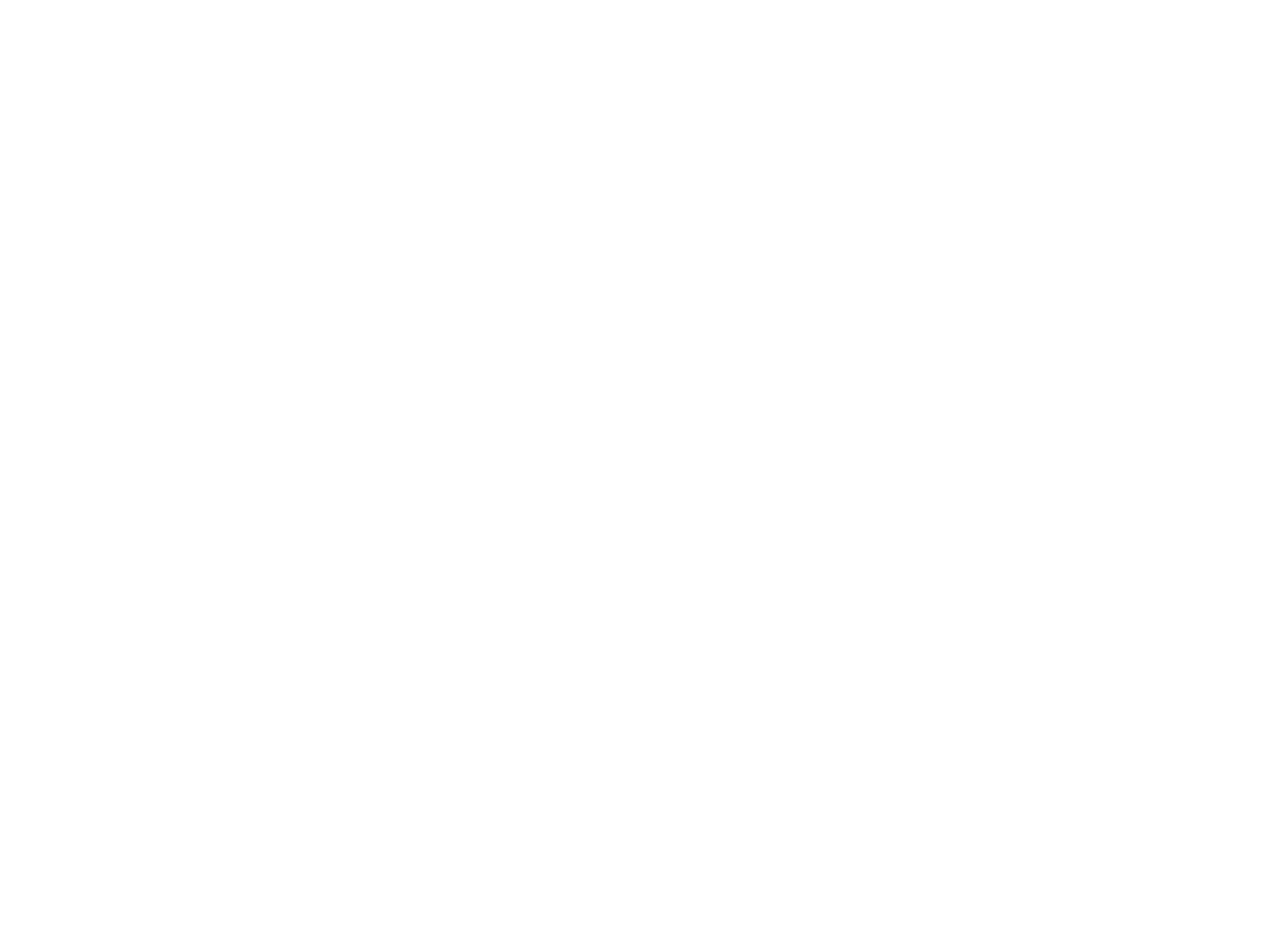
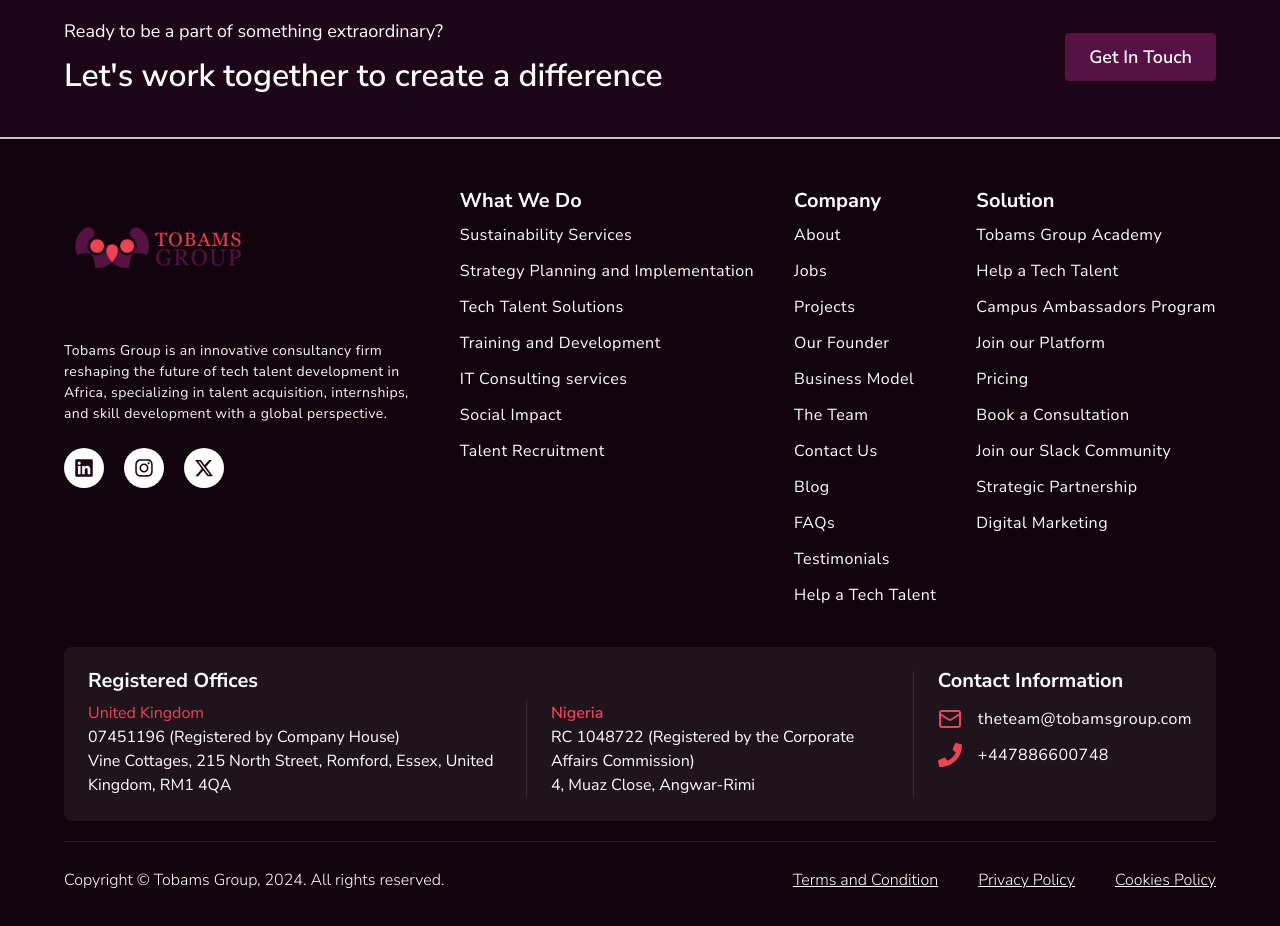
Before and after one commit to AghoghoOgbotor18/frontend-intern-asssesment, a Next.js app: page / in a window 1280 px wide. Shown: the part 220-1146 px from the top of the page. Before the commit the page ends 800 px from the top, so only its background shows below. Built offline with nearby package versions, Linux system fonts and the light colour scheme.

Commit message:
feat: add the footer section and its components

```diff
--- a/package.json
+++ b/package.json
@@ -12,7 +12,8 @@
     "lucide-react": "^1.41.0",
     "next": "16.3.4",
     "react": "19.2.8",
-    "react-dom": "19.2.8"
+    "react-dom": "19.2.8",
+    "react-icons": "^5.7.0"
   },
   "devDependencies": {
     "@tailwindcss/postcss": "^4",
--- /dev/null
+++ b/src/app/components/footer/FooterBottom.jsx
@@ -0,0 +1,29 @@
+export default function FooterBottom() {
+    return (
+        <div className="flex flex-col-reverse items-center gap-3 lg:flex-row lg:justify-between">
+            <p className="text-sm font-light leading-6 text-white lg:text-base">
+                Copyright &copy; Tobams Group, 2024. All rights reserved.
+            </p>
+            <div className="flex flex-wrap justify-center gap-6 lg:gap-10">
+                <a
+                href="#"
+                className="text-sm font-light leading-9 text-white underline lg:text-base"
+                >
+                    Terms and Condition
+                </a>
+                <a
+                href="#"
+                className="text-sm font-light leading-9 text-white underline lg:text-base"
+                >
+                    Privacy Policy
+                </a>
+                <a
+                href="#"
+                className="text-sm font-light leading-9 text-white underline lg:text-base"
+                >
+                    Cookies Policy
+                </a>
+            </div>
+        </div>
+    );
+}
--- /dev/null
+++ b/src/app/components/footer/FooterContact.jsx
@@ -0,0 +1,59 @@
+import { Mail} from "lucide-react";
+import { FaPhone } from "react-icons/fa";
+
+export default function FooterContact() {
+    return (
+        <div className="flex flex-col gap-6 rounded-lg bg-white/[0.06] p-4 lg:flex-row lg:p-6">
+            <div className="flex flex-1 flex-col gap-4 lg:gap-2.5">
+                <h3 className="text-lg font-bold leading-none text-white lg:text-xl">
+                Registered Offices
+                </h3>
+
+                <div className="flex flex-col gap-4 lg:flex-row lg:gap-6">
+                    <p className="text-sm leading-[1.5] text-white lg:text-base">
+                        <span className=" text-accent">United Kingdom</span>
+                        <br />
+                        07451196 (Registered by Company House)
+                        <br />
+                        Vine Cottages, 215 North Street, Romford, Essex, United Kingdom,
+                        RM1 4QA
+                    </p>
+
+                    <div className="hidden w-px shrink-0 self-stretch bg-[rgba(221,208,218,0.12)] lg:block" />
+
+                    <p className="text-sm leading-[1.5] text-white lg:text-base">
+                        <span className="font-semibold text-accent">Nigeria</span>
+                        <br />
+                        RC 1048722 (Registered by the Corporate Affairs Commission)
+                        <br />
+                        4, Muaz Close, Angwar-Rimi
+                    </p>
+                </div>
+            </div>
+
+            <div className="hidden w-px shrink-0 self-stretch bg-[rgba(221,208,218,0.12)] lg:block" />
+
+            <div className="flex flex-col gap-4">
+                <h3 className="text-lg font-bold leading-none text-white lg:text-xl">
+                    Contact Information
+                </h3>
+                <div className="flex flex-col gap-3">
+                    <a
+                        href="mailto:theteam@tobamsgroup.com"
+                        className="flex items-center gap-4 text-sm tracking-[0.03em] text-white lg:text-base"
+                    >
+                        <Mail className="h-6 w-6 shrink-0 text-accent" />
+                        theteam@tobamsgroup.com
+                    </a>
+                    <a
+                        href="tel:+447886600748"
+                        className="flex items-center gap-4 text-sm tracking-[0.03em] text-white lg:text-base"
+                    >
+                        <FaPhone className="h-6 w-6 shrink-0 text-accent" />
+                        +447886600748
+                    </a>
+                </div>
+            </div>
+        </div>
+    );
+}
--- /dev/null
+++ b/src/app/components/footer/FooterCta.jsx
@@ -0,0 +1,18 @@
+export default function FooterCTA() {
+    return (
+        <div className="flex flex-col gap-6 border-b border-[#c4c4c4] bg-[#1D0617] p-6 lg:flex-row lg:items-center lg:justify-between lg:gap-2.5 lg:border-b-2 lg:px-16 lg:py-10">
+            <div className="flex flex-col gap-4 lg:w-[1114px] lg:gap-2.5">
+                <p className="text-sm leading-[1.5] text-white lg:text-lg">
+                Ready to be a part of something extraordinary?
+                </p>
+                <p className="text-xl font-semibold leading-[1.3] text-white lg:text-[32px]">
+                Let's work together to create a difference
+                </p>
+            </div>
+
+            <button className="inline-flex h-10 shrink-0 items-center justify-center gap-2.5 rounded bg-primary px-[22px] py-[11.5px] text-sm font-semibold leading-[1.2] text-white lg:h-12 lg:px-6 lg:py-3 lg:text-lg w-fit">
+                Get In Touch
+            </button>
+        </div>
+    );
+}
--- /dev/null
+++ b/src/app/components/footer/FooterLinks.jsx
@@ -0,0 +1,70 @@
+import Image from "next/image";
+import { FaLinkedin, FaInstagram, FaXTwitter } from "react-icons/fa6";
+import SocialIcon from "./SocialIcon";
+import LinkColumn from "./LinkColumn";
+
+const whatWeDo = [
+    "Sustainability Services",
+    "Strategy Planning and Implementation",
+    "Tech Talent Solutions",
+    "Training and Development",
+    "IT Consulting services",
+    "Social Impact",
+    "Talent Recruitment",
+];
+
+const company = [
+    "About",
+    "Jobs",
+    "Projects",
+    "Our Founder",
+    "Business Model",
+    "The Team",
+    "Contact Us",
+    "Blog",
+    "FAQs",
+    "Testimonials",
+    "Help a Tech Talent",
+];
+
+const solution = [
+    "Tobams Group Academy",
+    "Help a Tech Talent",
+    "Campus Ambassadors Program",
+    "Join our Platform",
+    "Pricing",
+    "Book a Consultation",
+    "Join our Slack Community",
+    "Strategic Partnership",
+    "Digital Marketing",
+];
+
+export default function FooterLinks() {
+    return (
+        <div className="flex flex-col gap-8 py-5 lg:flex-row lg:justify-between">
+            <div className="flex flex-col gap-6">
+                <Image
+                src="/images/tobams-logo.png"
+                alt="Tobams Group logo"
+                width={188}
+                height={73}
+                />
+                <p className="max-w-[356px] text-sm leading-[1.5] tracking-[0.03em] text-[#f8f8f8]">
+                    Tobams Group is an innovative consultancy firm reshaping the future
+                    of tech talent development in Africa, specializing in talent
+                    acquisition, internships, and skill development with a global
+                    perspective.
+                </p>
+                <div className="flex gap-5">
+                <SocialIcon Icon={FaLinkedin} />
+                <SocialIcon Icon={FaInstagram} />
+                <SocialIcon Icon={FaXTwitter} />
+                </div>
+            </div>
+
+            <LinkColumn title="What We Do" items={whatWeDo} />
+            <LinkColumn title="Company" items={company} />
+            <LinkColumn title="Solution" items={solution} />
+        </div>
+    );
+}
--- /dev/null
+++ b/src/app/components/footer/LinkColumn.jsx
@@ -0,0 +1,21 @@
+export default function LinkColumn({ title, items }) {
+    return (
+        <div className="flex flex-col gap-4 lg:gap-3">
+            <h3 className="text-lg font-bold leading-none text-white lg:text-xl">
+                {title}
+            </h3>
+            <ul className="flex flex-col gap-3">
+                {items.map((item) => (
+                    <li key={item}>
+                        <a
+                        href="#"
+                        className="text-sm leading-[1.5] text-white hover:text-accent lg:text-base lg:tracking-[0.03em]"
+                        >
+                            {item}
+                        </a>
+                    </li>
+                ))}
+            </ul>
+        </div>
+    );
+}
--- /dev/null
+++ b/src/app/components/footer/SocialIcon.jsx
@@ -0,0 +1,10 @@
+export default function SocialIcon({ Icon }) {
+    return (
+        <a
+        href="#"
+        className="flex h-10 w-10 shrink-0 items-center justify-center rounded-full bg-white p-2.5 text-[#1D0617] hover:opacity-80"
+        >
+            <Icon className="h-5 w-5" />
+        </a>
+    );
+}
--- /dev/null
+++ b/src/app/components/layout/Footer.jsx
@@ -0,0 +1,21 @@
+import FooterBottom from "../footer/FooterBottom";
+import FooterContact from "../footer/FooterContact";
+import FooterCTA from "../footer/FooterCta";
+import FooterLinks from "../footer/FooterLinks";
+
+
+export default function Footer() {
+    return (
+        <footer className="w-full bg-[#11040E]">
+            <FooterCTA />
+
+            <div className="flex flex-col gap-5 px-6 py-8 lg:px-16 lg:py-8">
+                <FooterLinks />
+                <hr className="border-[rgba(221,208,218,0.12)] lg:hidden" />
+                <FooterContact />
+                <hr className="border-[rgba(221,208,218,0.12)]" />
+                <FooterBottom />
+            </div>
+        </footer>
+    );
+}
--- a/src/app/layout.js
+++ b/src/app/layout.js
@@ -1,6 +1,7 @@
 import { Nunito_Sans } from "next/font/google";
 import "./globals.css";
 import Navbar from "./components/layout/Navbar";
+import Footer from "./components/layout/Footer";
 
 const nunitoSans = Nunito_Sans({
   variable: "--font-nunito-sans",
@@ -17,9 +18,10 @@
     <html lang="en" className={`${nunitoSans.variable} h-full antialiased`}>
       <body className="min-h-full flex flex-col">
         <Navbar />
-        <main className="">
+        <main className="flex-grow">
           {children}
         </main>
+        <Footer />
       </body>
     </html>
   );
--- a/src/app/page.js
+++ b/src/app/page.js
@@ -1,6 +1,7 @@
 export default function Home (){
   return (
     <>
+      <p>Home</p>
     </>
   )
 }
```
Also changed, not shown: 1 other file (tests, documents, lock files or other folders).
